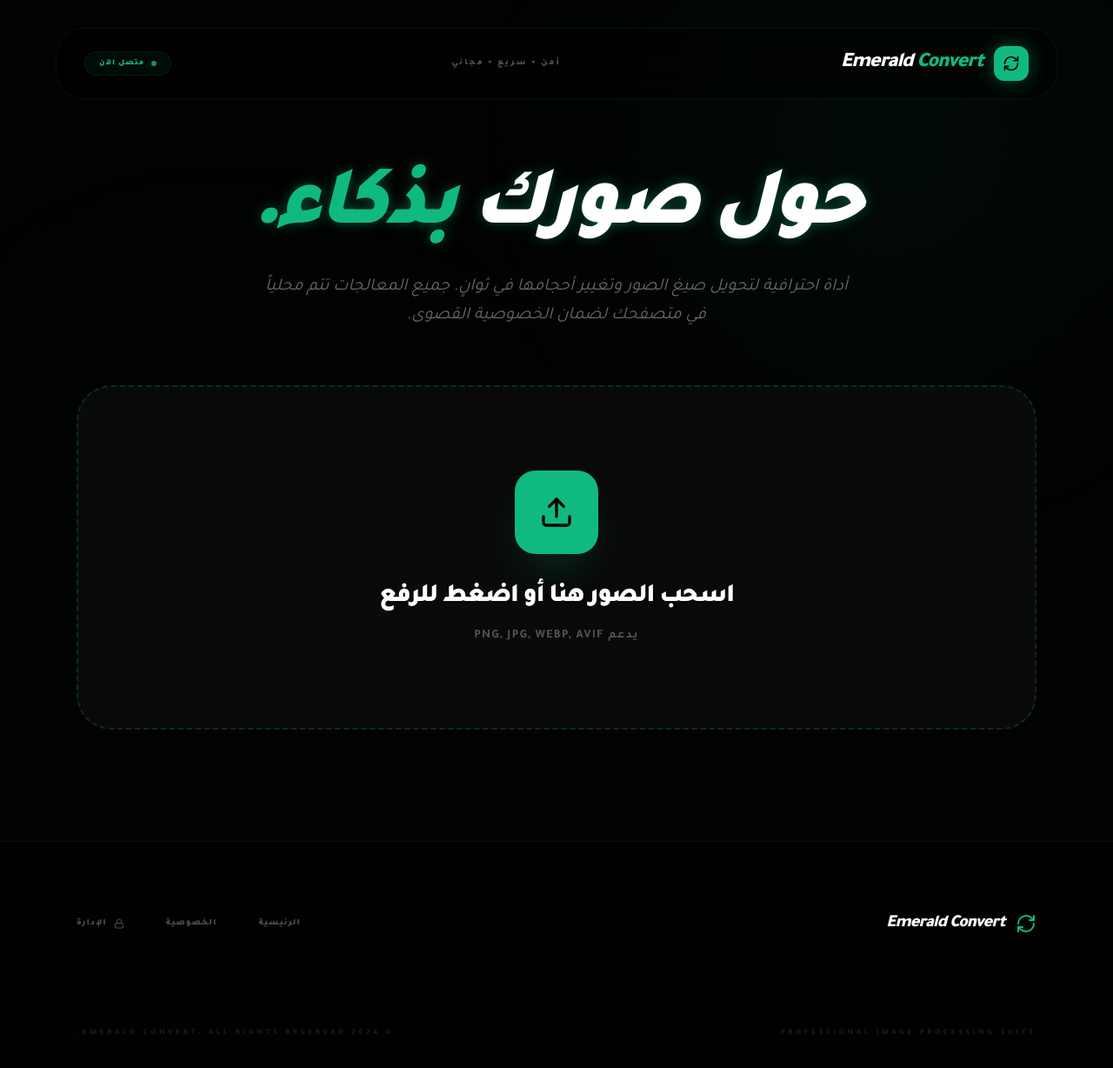
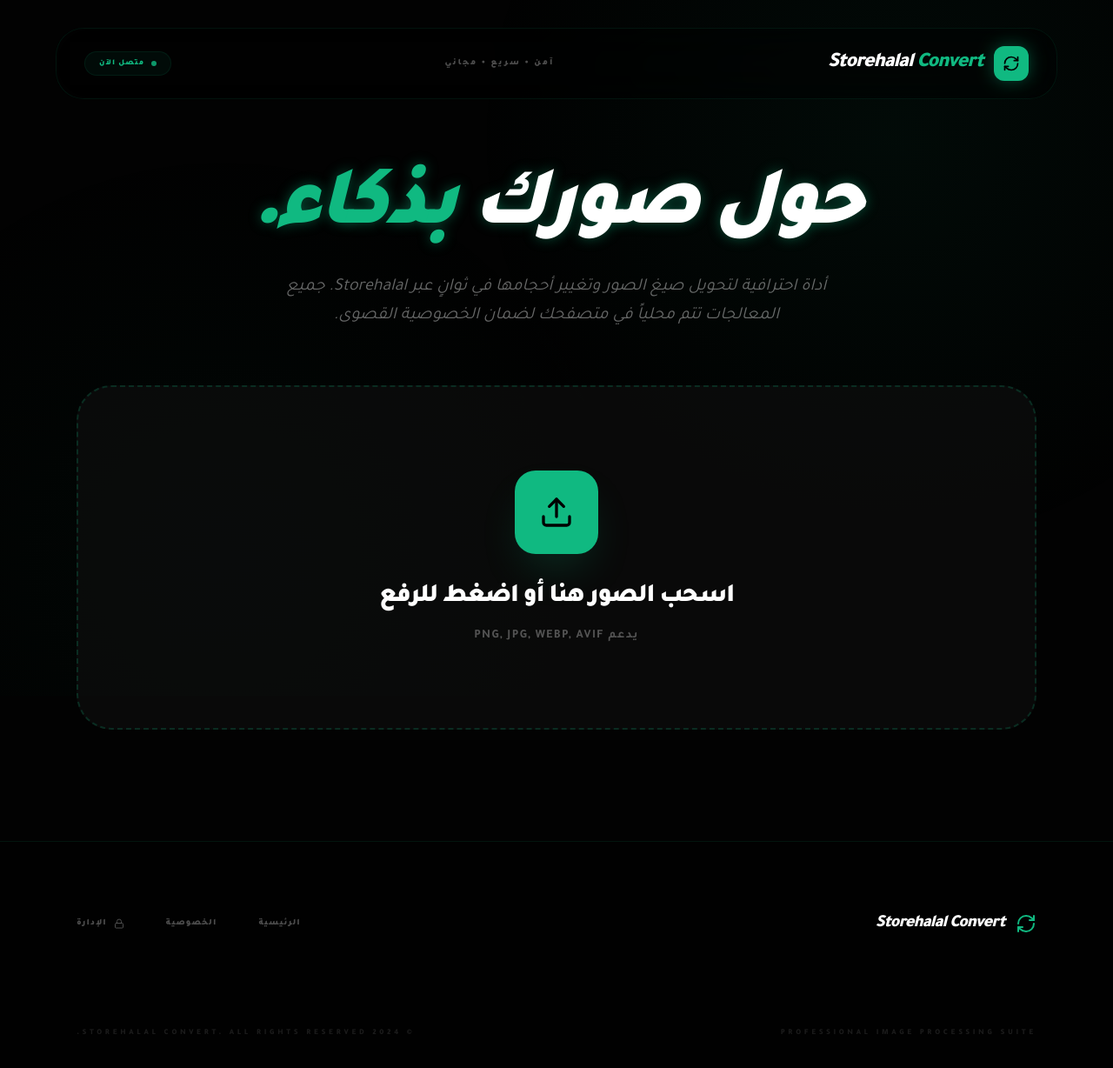
Before and after one commit to abdoubaddou12-glitch/abdou-abdou, a React (Vite) app: page / in a window 1280 px wide. Shown: the top 1228 px of the page at 87% size. Built offline with nearby package versions, Linux system fonts and the light colour scheme.

Commit message:
refactor: Rename project to Storehalal Convert Pro
Update project name and related branding across the application. This includes changes in:
- `package.json`
- `index.html` title
- `metadata.json`
- `App.tsx` component branding

```diff
--- a/App.tsx
+++ b/App.tsx
@@ -134,7 +134,7 @@ export default function App() {
             <div className="w-10 h-10 bg-emerald-500 rounded-xl flex items-center justify-center text-black shadow-[0_0_20px_rgba(16,185,129,0.4)]">
               <RefreshCw size={20} className="font-bold" />
             </div>
-            <span className="text-2xl font-black italic tracking-tighter">Emerald <span className="text-emerald-500">Convert</span></span>
+            <span className="text-2xl font-black italic tracking-tighter">Storehalal <span className="text-emerald-500">Convert</span></span>
           </div>
           <div className="hidden md:flex items-center gap-6">
             <span className="text-[10px] font-black uppercase tracking-[0.2em] opacity-30">آمن • سريع • مجاني</span>
@@ -164,7 +164,7 @@ export default function App() {
                 حول صورك <span className="text-emerald-500">بذكاء.</span>
               </h1>
               <p className="text-xl opacity-40 font-medium max-w-2xl mx-auto leading-relaxed italic">
-                أداة احترافية لتحويل صيغ الصور وتغيير أحجامها في ثوانٍ. جميع المعالجات تتم محلياً في متصفحك لضمان الخصوصية القصوى.
+                أداة احترافية لتحويل صيغ الصور وتغيير أحجامها في ثوانٍ عبر Storehalal. جميع المعالجات تتم محلياً في متصفحك لضمان الخصوصية القصوى.
               </p>
             </div>
 
@@ -254,7 +254,7 @@ export default function App() {
                         {item.status === 'completed' ? (
                           <a
                             href={item.resultUrl}
-                            download={`emerald-${item.file.name.split('.')[0]}.${targetFormat}`}
+                            download={`storehalal-${item.file.name.split('.')[0]}.${targetFormat}`}
                             className="p-4 bg-emerald-500 text-black rounded-xl hover:scale-110 transition-all"
                           >
                             <Download size={20} />
@@ -295,7 +295,7 @@ export default function App() {
             <div className="flex flex-col md:flex-row justify-between items-start md:items-end mb-16 gap-6">
               <div>
                 <h1 className="text-5xl font-black italic tracking-tighter mb-2">لوحة التحكم</h1>
-                <p className="opacity-40 font-bold uppercase tracking-widest text-[10px]">مركز الإدارة الشامل لـ Emerald Convert</p>
+                <p className="opacity-40 font-bold uppercase tracking-widest text-[10px]">مركز الإدارة الشامل لـ Storehalal Convert</p>
               </div>
               <div className="flex gap-3">
                  <button
@@ -353,7 +353,7 @@ export default function App() {
           <div className="flex flex-col md:flex-row justify-between items-center gap-12 mb-16">
             <div className="flex items-center gap-3">
               <RefreshCw size={24} className="text-emerald-500" />
-              <span className="text-xl font-black italic tracking-tighter">Emerald Convert</span>
+              <span className="text-xl font-black italic tracking-tighter">Storehalal Convert</span>
             </div>
             <div className="flex gap-12 text-[10px] font-black uppercase tracking-widest opacity-30">
               <button onClick={() => setView('home')} className="hover:text-emerald-500 transition-all">الرئيسية</button>
@@ -368,7 +368,7 @@ export default function App() {
           </div>
           <div className="pt-10 border-t border-white/5 flex flex-col md:flex-row justify-between items-center gap-4 opacity-10 text-[9px] font-black tracking-[0.4em] uppercase">
             <span>Professional Image Processing Suite</span>
-            <span>© 2024 EMERALD CONVERT. ALL RIGHTS RESERVED.</span>
+            <span>© 2024 STOREHALAL CONVERT. ALL RIGHTS RESERVED.</span>
           </div>
         </div>
       </footer>
--- a/index.html
+++ b/index.html
@@ -4,7 +4,7 @@
   <head>
     <meta charset="UTF-8" />
     <meta name="viewport" content="width=device-width, initial-scale=1.0" />
-    <title>Emerald Convert | محول الصور الاحترافي</title>
+    <title>Storehalal Convert | محول الصور الاحترافي</title>
     <script src="https://cdn.tailwindcss.com"></script>
     <link href="https://fonts.googleapis.com/css2?family=Tajawal:wght@300;400;700;900&display=swap" rel="stylesheet">
 
--- a/metadata.json
+++ b/metadata.json
@@ -1,6 +1,6 @@
 {
-  "name": "Emerald Convert Pro",
-  "description": "منصة احترافية ومجانية لتحويل مقاسات وصيغ الصور بخصوصية تامة وسرعة خيالية.",
+  "name": "Storehalal Convert Pro",
+  "description": "منصة احترافية ومجانية لتحويل مقاسات وصيغ الصور بخصوصية تامة وسرعة خيالية عبر Storehalal.",
   "requestFramePermissions": [
     "camera"
   ]
--- a/package.json
+++ b/package.json
@@ -1,5 +1,5 @@
 {
-  "name": "emerald-convert-pro",
+  "name": "storehalal-convert-pro",
   "private": true,
   "version": "0.0.0",
   "type": "module",
```
